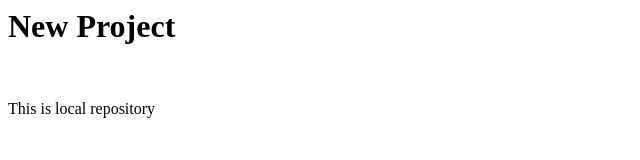
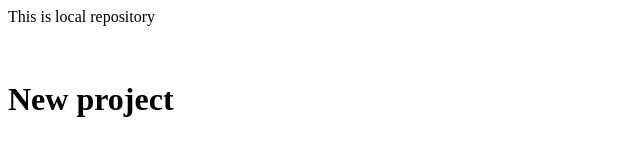
Before and after one commit to Sri26sh2003/Second, a plain HTML site: page index.html in a window 1280 px wide. Shown: the whole page, without its empty margins (0-640 px from the left). Drawn offline with Linux system fonts and the light colour scheme.

Commit message:
New project change

```diff
--- a/index.html
+++ b/index.html
@@ -1,3 +1,3 @@
-<h1>New Project</h1>
+<p>This is local repository</p>
 <br>
-<p>This is local repository</p>
+<h1>New project</h1>
```
